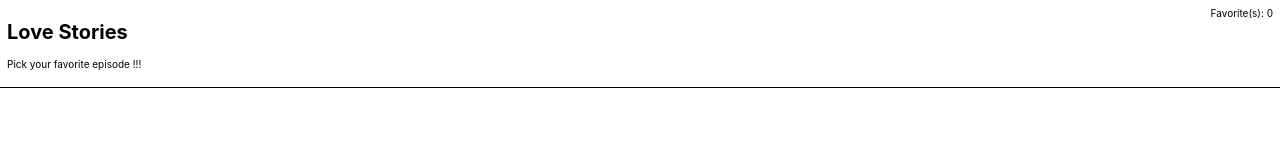
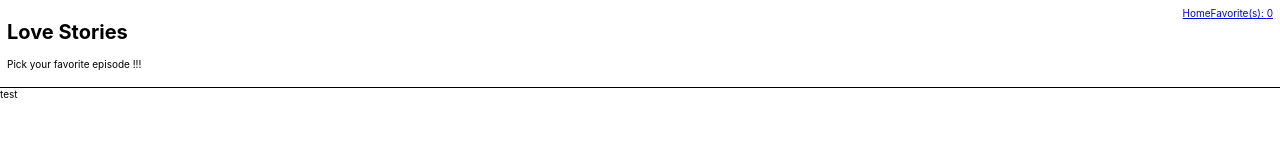
Before and after one commit to Ebazhanov/select-favorite-movies, a React (Create React App) app: page /faves in a window 1280 px wide. Shown: the top 160 px of the page. Built offline with nearby package versions, Linux system fonts and the light colour scheme; no server answers.

Commit message:
- refactoring

```diff
--- a/package.json
+++ b/package.json
@@ -3,11 +3,13 @@
   "version": "0.1.0",
   "private": true,
   "dependencies": {
+    "@reach/router": "^1.2.1",
     "@testing-library/jest-dom": "^4.2.4",
     "@testing-library/react": "^9.3.2",
     "@testing-library/user-event": "^7.1.2",
     "@types/jest": "^24.0.24",
     "@types/node": "^12.12.21",
+    "@types/reach__router": "^1.2.6",
     "@types/react": "^16.9.16",
     "@types/react-dom": "^16.9.4",
     "react": "^16.12.0",
--- a/src/App.tsx
+++ b/src/App.tsx
@@ -1,60 +1,24 @@
 import React from 'react';
 import {Store} from "./Store";
-import {IAction, IEpisode} from "./interfaces";
-import EpisodesList from "./EpisodesList";
+import {Link} from "@reach/router";
 
-export default function App(): JSX.Element {
-    const {state, dispatch} = React.useContext(Store);
-    React.useEffect(() => {
-        state.episodes.length === 0 && fetchDataAction()
-    });
+export default function App(props: any): JSX.Element {
 
-    const fetchDataAction = async () => {
-        const URL = 'https://api.tvmaze.com/singlesearch/shows?q=love&embed=episodes';
-        const data = await fetch(URL);
-        const dataJSON = await data.json();
-        return dispatch({
-            type: 'FETCH_DATA',
-            payload: dataJSON._embedded.episodes
-        })
-    };
-
-    const toggleFavAction = (episode: IEpisode): IAction => {
-        const episodeInFav = state.favorites.includes(episode);
-        let dispatchObj = {
-            type: 'ADD_FAV',
-            payload: episode
-        };
-        if (episodeInFav) {
-            const favWithoutEpisode = state.favorites.filter((fav: IEpisode) => fav.id !== episode.id);
-            dispatchObj = {
-                type: 'REMOVE_FAV',
-                payload: favWithoutEpisode
-            }
-        }
-        return dispatch(dispatchObj);
-    };
-
-    const props = {
-        episodes: state.episodes,
-        toggleFavAction,
-        favorites: state.favorites
-    };
+    const {state} = React.useContext(Store);
 
     return (
         <React.Fragment>
             <header className="header">
                 <div>
-                <h1>Love Stories </h1>
-                <p>Pick your favorite episode !!!</p>
+                    <h1>Love Stories </h1>
+                    <p>Pick your favorite episode !!!</p>
                 </div>
                 <div>
-                    Favorite(s): {state.favorites.length}
+                    <Link to='/'>Home</Link>
+                    <Link to='/faves'>Favorite(s): {state.favorites.length}</Link>
                 </div>
             </header>
-            <section className="episode-layout">
-                <EpisodesList {...props}/>
-            </section>
+            {props.children}
         </React.Fragment>
     )
 }
--- /dev/null
+++ b/src/FavPage.tsx
@@ -0,0 +1,9 @@
+import React from "react";
+
+export default function FavPage() {
+    return (
+        <div>
+            test
+        </div>
+    )
+}
--- /dev/null
+++ b/src/HomerPage.tsx
@@ -0,0 +1,55 @@
+import React from 'react';
+import {IAction, IEpisode, IEpisodeProps} from "./interfaces";
+import {Store} from "./Store";
+import EpisodesList from "./EpisodesList";
+
+export default function HomerPage() {
+
+    const {state, dispatch} = React.useContext(Store);
+
+    React.useEffect(() => {
+        state.episodes.length === 0 && fetchDataAction()
+    });
+
+    const fetchDataAction = async () => {
+        const URL = 'https://api.tvmaze.com/singlesearch/shows?q=love&embed=episodes';
+        const data = await fetch(URL);
+        const dataJSON = await data.json();
+        return dispatch({
+            type: 'FETCH_DATA',
+            payload: dataJSON._embedded.episodes
+        })
+    };
+
+    const toggleFavAction = (episode: IEpisode): IAction => {
+        const episodeInFav = state.favorites.includes(episode);
+        let dispatchObj = {
+            type: 'ADD_FAV',
+            payload: episode
+        };
+        if (episodeInFav) {
+            const favWithoutEpisode = state.favorites.filter((fav: IEpisode) => fav.id !== episode.id);
+            dispatchObj = {
+                type: 'REMOVE_FAV',
+                payload: favWithoutEpisode
+            }
+        }
+        return dispatch(dispatchObj);
+    };
+
+    const props: IEpisodeProps = {
+        episodes: state.episodes,
+        toggleFavAction,
+        favorites: state.favorites
+    };
+
+    return (
+        <React.Fragment>
+            <React.Suspense fallback={<div>loading ...</div>}>
+                <section className='episode-layout'>
+                    <EpisodesList{...props}/>
+                </section>
+            </React.Suspense>
+        </React.Fragment>
+    )
+};
--- a/src/index.tsx
+++ b/src/index.tsx
@@ -3,10 +3,20 @@ import ReactDOM from 'react-dom';
 import './index.css';
 import App from './App';
 import {StoreProvider} from "./Store";
+import {RouteComponentProps, Router} from '@reach/router'
+import HomerPage from "./HomerPage";
+import FavPage from './FavPage'
+
+const RouterPage = (props: { pageComponent: JSX.Element } & RouteComponentProps) => props.pageComponent;
 
 ReactDOM.render(
     <StoreProvider>
-        <App/>
+        <Router>
+            <App path='/'>
+                <RouterPage pageComponent={<HomerPage/>} path='/'/>
+                <RouterPage pageComponent={<FavPage/>} path='/faves'/>
+            </App>
+        </Router>
     </StoreProvider>,
     document.getElementById('root')
 );
```
Also changed, not shown: src/interfaces.tsx (+7 -0 lines), 1 other file (tests, documents, lock files or other folders).
